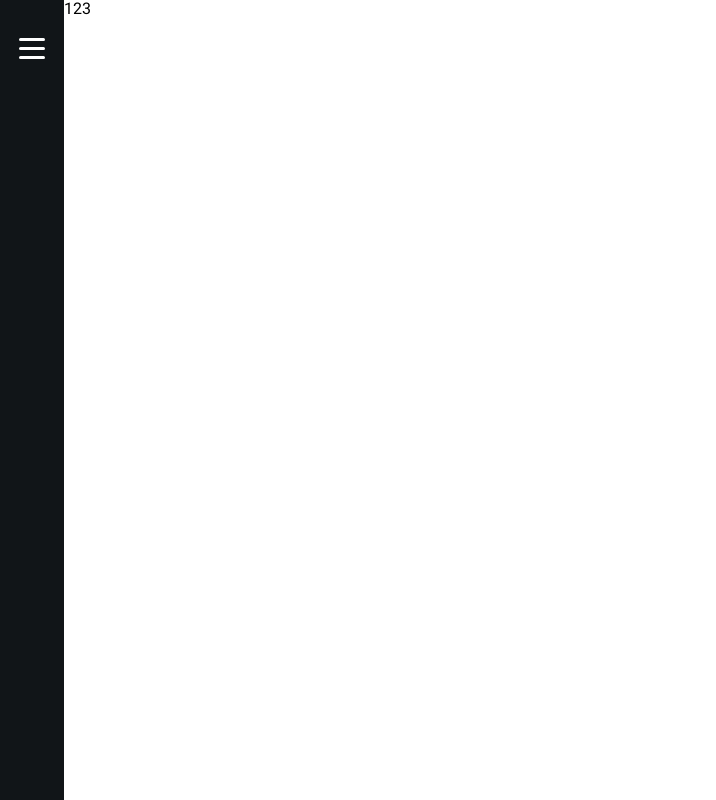
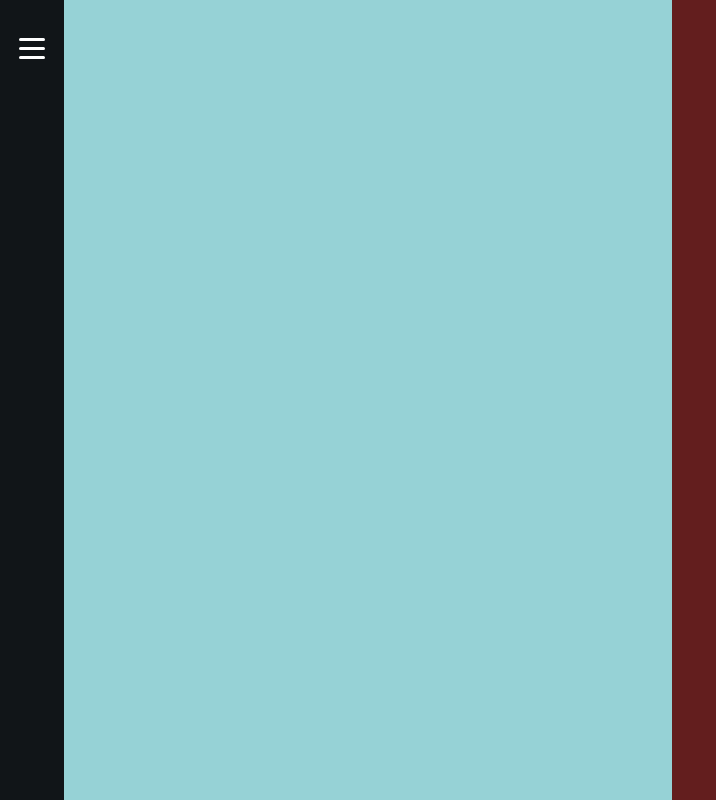
Before and after one commit to kuzaev/need-for-drive, a React (Create React App) app: page / in a window 1280 px wide. Shown: the whole page, without its empty margins (0-716 px from the left). Built offline with nearby package versions, Linux system fonts and the light colour scheme.

Commit message:
Add base Home component

```diff
--- /dev/null
+++ b/src/components/Home/Home.js
@@ -0,0 +1,14 @@
+import React from "react";
+
+import "./Home.scss";
+
+const Home = () => {
+  return (
+    <div className="home">
+      <div className="home__hero"></div>
+      <div className="home__slider"></div>
+    </div>
+  );
+};
+
+export default Home;
--- /dev/null
+++ b/src/components/Home/Home.scss
@@ -0,0 +1,14 @@
+.home {
+  display: flex;
+  height: 100%;
+}
+
+.home__hero {
+  background: rgb(150, 210, 214);
+  width: 50%;
+}
+
+.home__slider {
+  width: 50%;
+  background: rgb(99, 30, 30);
+}
--- /dev/null
+++ b/src/components/Home/index.js
@@ -0,0 +1,2 @@
+import Home from "./Home";
+export default Home;
--- a/src/components/index.js
+++ b/src/components/index.js
@@ -2,3 +2,4 @@ export { default as Sidebar } from "./Sidebar";
 export { default as Burger } from "./Burger";
 export { default as SidebarMenu } from "./SidebarMenu";
 export { default as MainLink } from "./MainLink";
+export { default as Home } from "./Home";
--- a/src/pages/Main/Main.js
+++ b/src/pages/Main/Main.js
@@ -1,13 +1,15 @@
 import React from "react";
 
-import { Sidebar } from "../../components";
+import { Sidebar, Home } from "../../components";
 import "./Main.scss";
 
 const Main = () => {
   return (
     <div className="main">
-      <Sidebar className="main__sidebar" backdropClassName={"main__sidebar-backdrop--home"}/>
-      <div className="main__body">123</div>
+      <Sidebar className="main__sidebar" backdropClassName={"main__sidebar-backdrop--home"} />
+      <div className="main__body">
+        <Home />
+      </div>
     </div>
   );
 };
```
